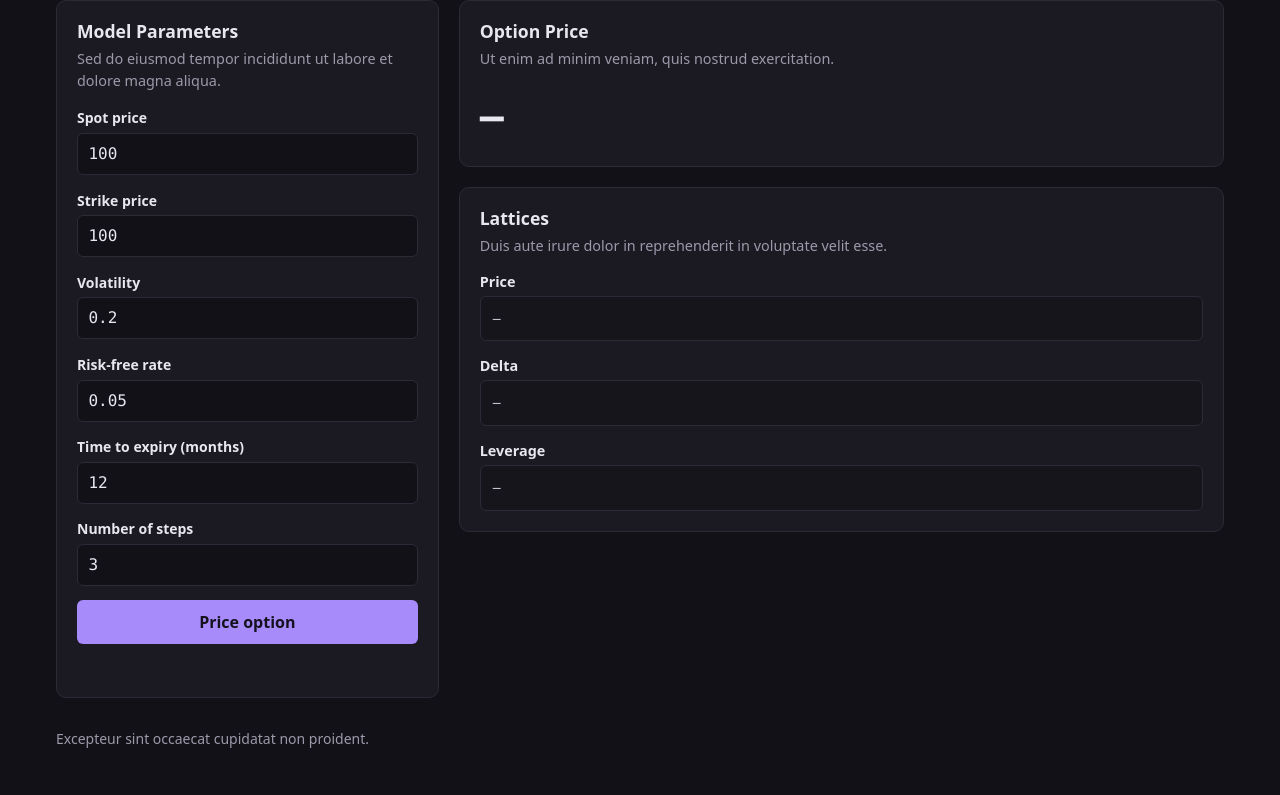
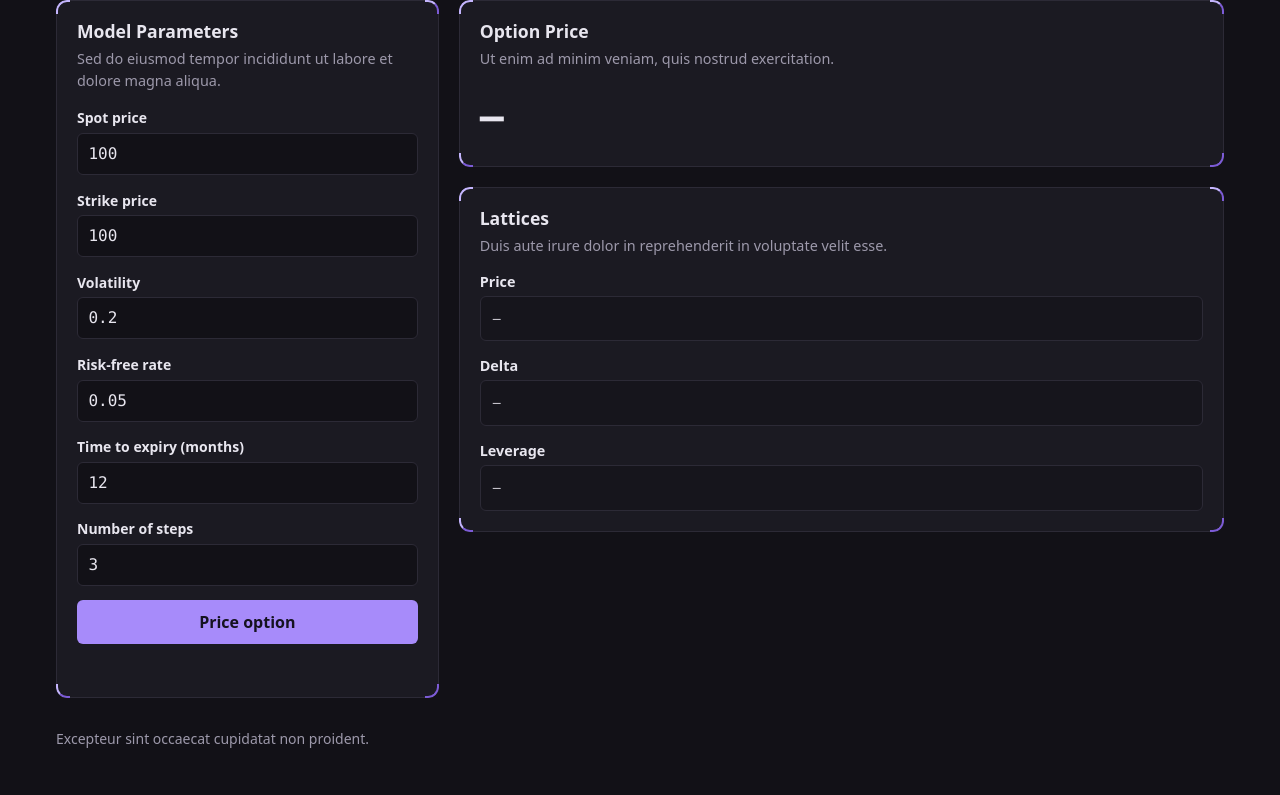
Before and after one commit to hilldean09/binomial_options_pricing, a Flask app: page / in a window 1280 px wide. Shown: the part 114-909 px from the top of the page. Run offline with Flask 3, Linux system fonts and the light colour scheme.

Commit message:
Add purple gilded corner caps to dashboard tiles
Co-Authored-By: Claude Opus 5.5 <noreply@anthropic.com>

```diff
--- a/static/css/style.css
+++ b/static/css/style.css
@@ -10,6 +10,10 @@
     --accent: #a78bfa;
     --accent-hover: #c4b5fd;
     --accent-text: #15121f;
+    --gild-light: #c4b5fd;
+    --gild-dark: #7c5bd6;
+    --gild-size: 14px;
+    --gild-width: 2px;
     --code-bg: #16151c;
     --error: #ef6f61;
     --radius: 10px;
@@ -104,6 +108,34 @@ h1, h2, h3 {
     border-radius: var(--radius);
     padding: 1.25rem;
     min-width: 0;
+    position: relative;
+}
+
+/* Corner gilding: an outline over the tile border, masked down to the
+   four corners. Lighter top/left and darker bottom/right edges give a
+   lit-metal look. */
+.tile::before {
+    --corner: linear-gradient(#000 0 0) no-repeat;
+    --corner-size: var(--gild-size) var(--gild-size);
+
+    content: "";
+    position: absolute;
+    inset: -1px;
+    border: var(--gild-width) solid;
+    border-color: var(--gild-light) var(--gild-dark) var(--gild-dark) var(--gild-light);
+    border-radius: calc(var(--radius) + 1px);
+    pointer-events: none;
+
+    -webkit-mask:
+        var(--corner) top left / var(--corner-size),
+        var(--corner) top right / var(--corner-size),
+        var(--corner) bottom left / var(--corner-size),
+        var(--corner) bottom right / var(--corner-size);
+    mask:
+        var(--corner) top left / var(--corner-size),
+        var(--corner) top right / var(--corner-size),
+        var(--corner) bottom left / var(--corner-size),
+        var(--corner) bottom right / var(--corner-size);
 }
 
 .tile h2 {
```
